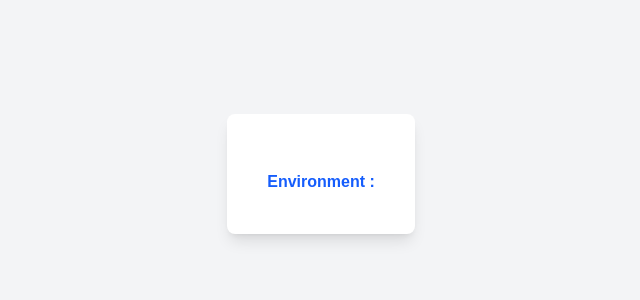
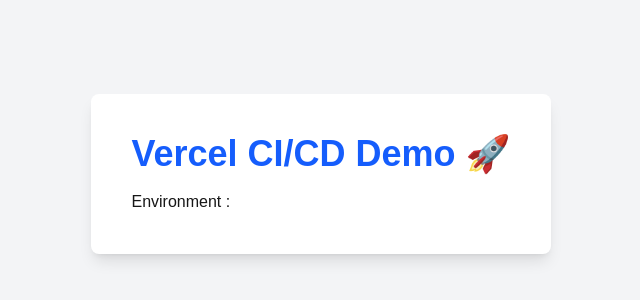
Before and after one commit to RootGaurav/vercel-poc, a Next.js app: page / in a window 1280 px wide. Shown: the part 226-526 px from the top of the page, without its empty margins (319-959 px from the left). Built offline with nearby package versions, Linux system fonts and the light colour scheme.

Commit message:
cicd check

```diff
--- a/app/page.tsx
+++ b/app/page.tsx
@@ -2,17 +2,14 @@
   return (
     <main className="flex min-h-screen items-center justify-center bg-gray-100">
       <div className="rounded-lg bg-white p-10 shadow-lg">
-
         <h1 className="text-4xl font-bold text-blue-600">
-          {process.env.NEXT_PUBLIC_APP_NAME}
+          Vercel CI/CD Demo 🚀
         </h1>
 
-        <p className="mt-4 font-bold text-blue-600">
+        <p className="mt-4">
           Environment :
-          {" "}
           {process.env.NEXT_PUBLIC_ENVIRONMENT}
         </p>
-
       </div>
     </main>
   );
```
